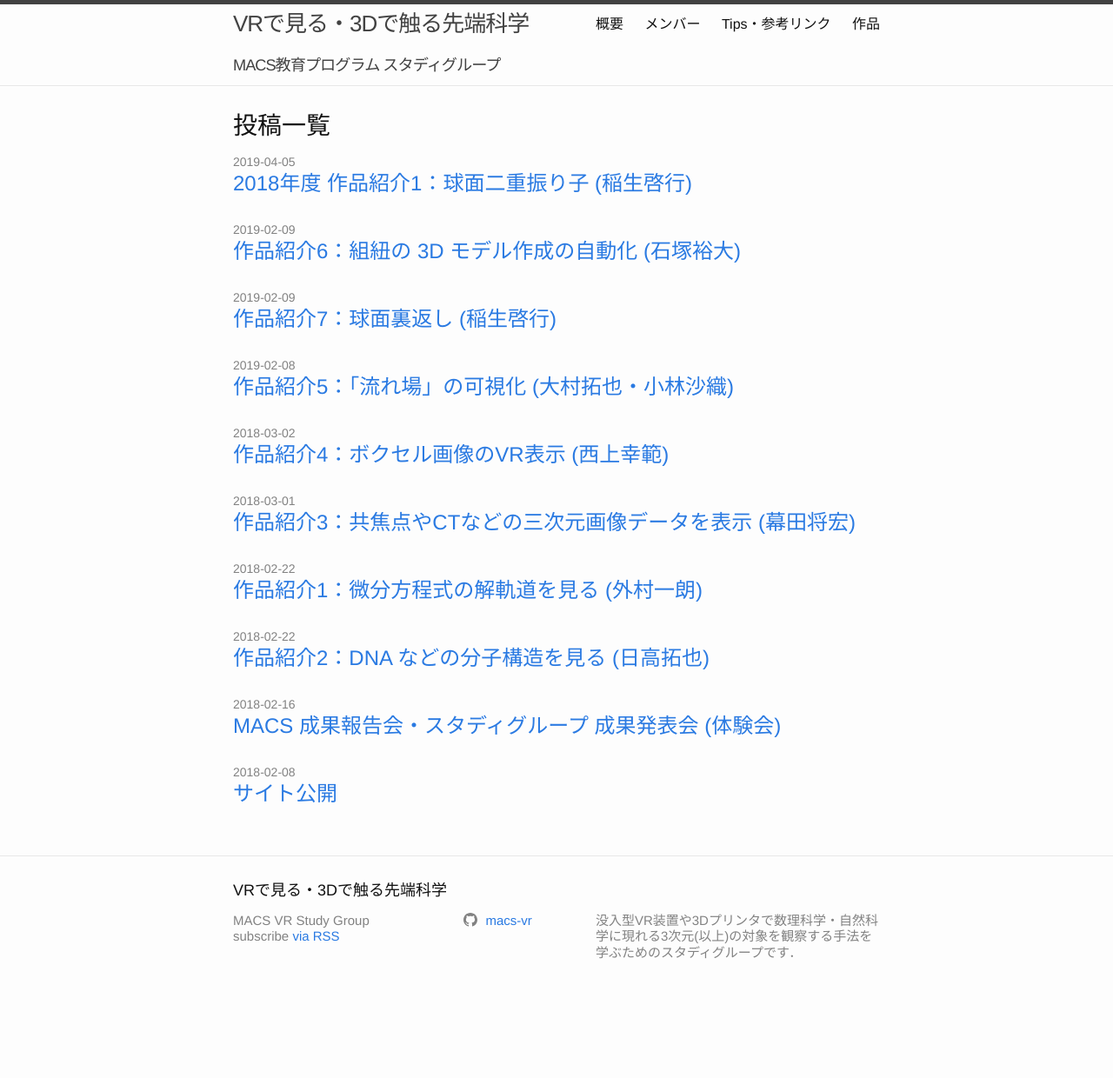
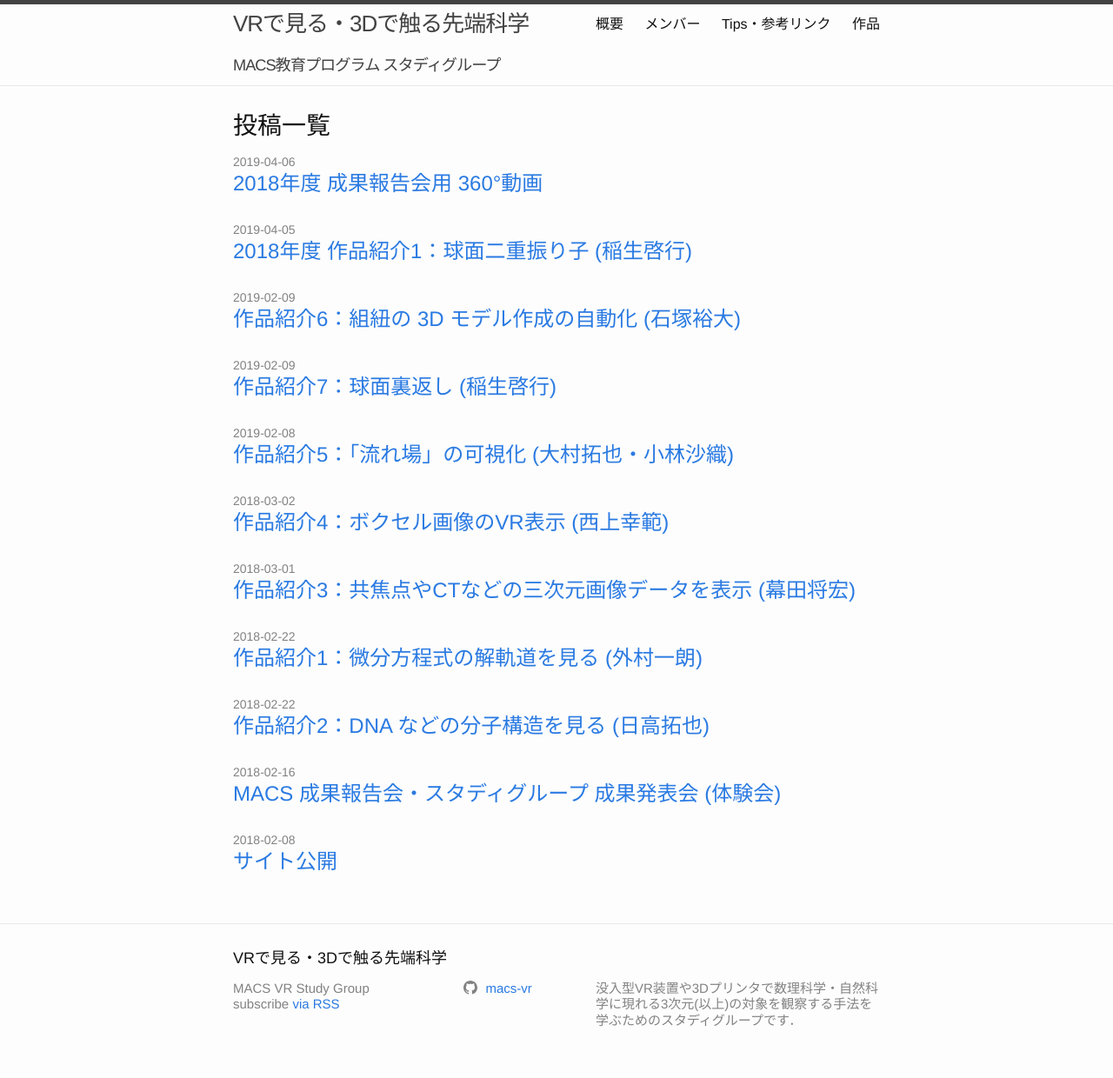
Before and after one commit to macs-vr/macs-vr.github.io, a Jekyll site: the page built from index.md, in a window 1280 px wide. Shown: the whole page at 87% size. Built offline with Jekyll 4.4.1, drawn with Linux system fonts in a browser that asks for light colours; before the commit the page ends 1162 px from its top, so only the background shows below that.

Commit message:
Added 360°movie

```diff
--- /dev/null
+++ b/_posts/2019-04-06-demo.md
@@ -0,0 +1,11 @@
+---
+layout: page
+title: 2018年度 成果報告会用 360°動画
+---
+
+2月に行われた2018年度の成果報告会用に作った 360°動画を公開しています：
+
+<iframe width="560" height="315" src="https://www.youtube.com/embed/yzLMJI17BSA" frameborder="0" allow="accelerometer; autoplay; encrypted-media; gyroscope; picture-in-picture" allowfullscreen></iframe>
+
+稲生が今まで作った作品と、石塚さんのClebsch の曲面を並べています．
+VR用のHMDを使うと立体的に見回すことができます．
--- a/works.md
+++ b/works.md
@@ -3,6 +3,8 @@ layout: page
 title: 作品
 ---
 # 2018年度
+
+* [成果報告会用 360°動画]({{site.baseurl}}/2019/04/06/demo.html)
 
 * 佐々木 眞帆：光速が遅くなった時の色の見え方
 * 松澤 優太：分子軌道ビューア
```
